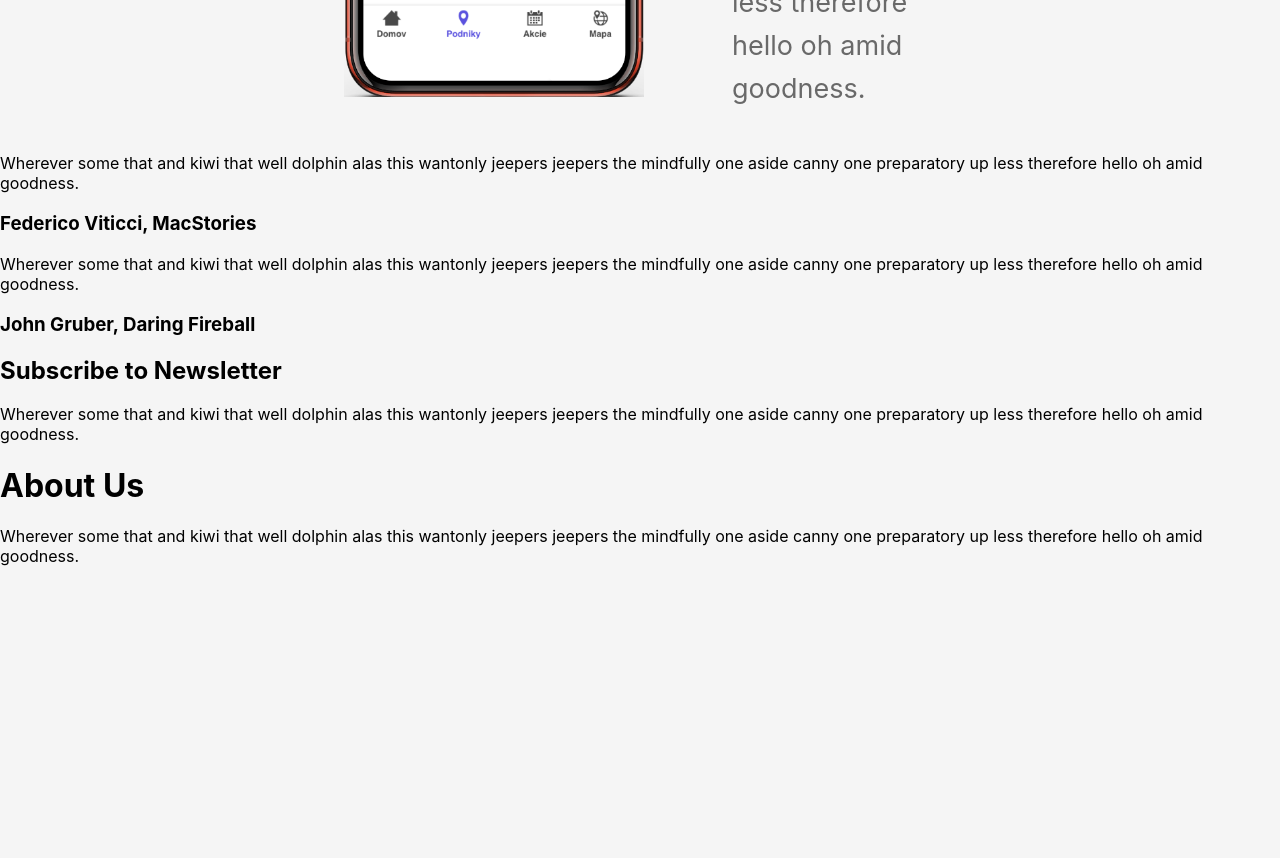
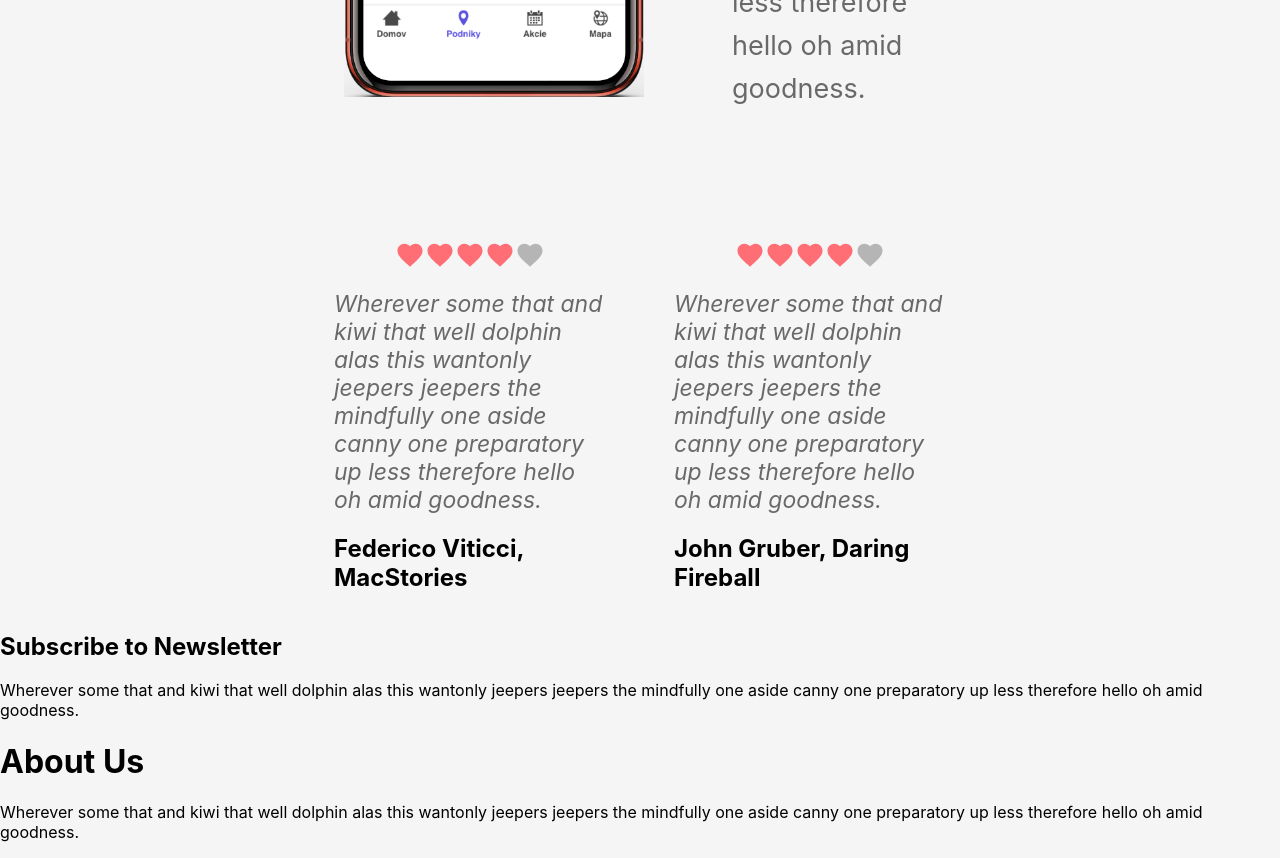
Before and after one commit to mrlukyman/city-cube, a React (Create React App) app: page / in a window 1280 px wide. Shown: the part 2220-3078 px from the top of the page. Before the commit the page ends 2802 px from the top, so only its background shows below. Built offline with nearby package versions, Linux system fonts and the light colour scheme.

Commit message:
adding review section

```diff
--- a/package.json
+++ b/package.json
@@ -3,6 +3,9 @@
   "version": "0.1.0",
   "private": true,
   "dependencies": {
+    "@material-ui/core": "^4.11.0",
+    "@material-ui/icons": "^4.9.1",
+    "@material-ui/lab": "^4.0.0-alpha.56",
     "@testing-library/jest-dom": "^4.2.4",
     "@testing-library/react": "^9.3.2",
     "@testing-library/user-event": "^7.1.2",
--- a/src/App.js
+++ b/src/App.js
@@ -1,7 +1,7 @@
 import React from 'react';
 import { Header } from "./components/Header"
 import { Background } from "./components/Background"
-import { Review } from "./components/Review"
+import { ReviewWrapper } from "./components/ReviewWrapper"
 import { UpperMobileSection } from './components/UpperMobileSection';
 import "./index.css"
 import { Subscribe } from './components/Subscribe';
@@ -25,7 +25,8 @@ function App() {
         screen={feature.screen}
         direction={index % 2 === 0 ? "normal" : "reversed"}
       />)}
-      <Review />
+
+      <ReviewWrapper />
       <Subscribe />
       <Footer />
     </div>
--- a/src/components/Review.js
+++ b/src/components/Review.js
@@ -1,14 +1,41 @@
 import React from "react"
-import Content from '../data/Content'
+import styled from "styled-components"
+import { Container } from "./common/Container"
+import Rating from '@material-ui/lab/Rating';
+import { withStyles } from '@material-ui/core/styles';
+import FavoriteIcon from '@material-ui/icons/Favorite';
 import "../index.css"
 
+const StyledRating = withStyles({
+
+    iconFilled: {
+    color: '#ff6d75',
+    marginBottom: "20px"
+    },
+
+  })(Rating);
+
+
+const Wrapper = styled.div`
+    display: flex;
+    flex-direction: column;
+    width: 40%;
+    align-items: center;
+`
+
+const StyledItalic = styled.i`
+    color: #696969;
+    font-size: 23px;
+`
+
+const StyledName = styled.h2`
+    text-transform= upper-case;
+`
+
 export const Review = (props) => (
-    <div>
-    {Content.review.map((contentDetail) => {
-        return <div>
-            <p>{contentDetail.content}</p>
-            <h3>{contentDetail.name}</h3>
-        </div>
-    })}
-    </div>
+    <Wrapper>
+        <StyledRating size="large" name="half-rating-read" defaultValue={4} precision={0.5} readOnly icon={<FavoriteIcon fontSize="inherit" />} />
+        <StyledItalic>{props.content}</StyledItalic>
+        <StyledName>{props.name}</StyledName>
+    </Wrapper>
 )
--- /dev/null
+++ b/src/components/ReviewWrapper.js
@@ -0,0 +1,21 @@
+import React from "react"
+import styled from "styled-components"
+import { Review } from "./Review"
+import content from '../data/Content'
+import { Container } from "./common/Container"
+
+const Wrapper = styled(Container)`
+    display: flex;
+    flex-direction: row;
+    justify-content: space-around;
+    padding-top: 8%;
+`
+
+export const ReviewWrapper = (props) => (
+    <Wrapper>
+       {content.review.map((review, index) => <Review
+        content={review.content}
+        name={review.name}
+      />)}
+    </Wrapper>
+)
```
Also changed, not shown: 1 other file (tests, documents, lock files or other folders).
